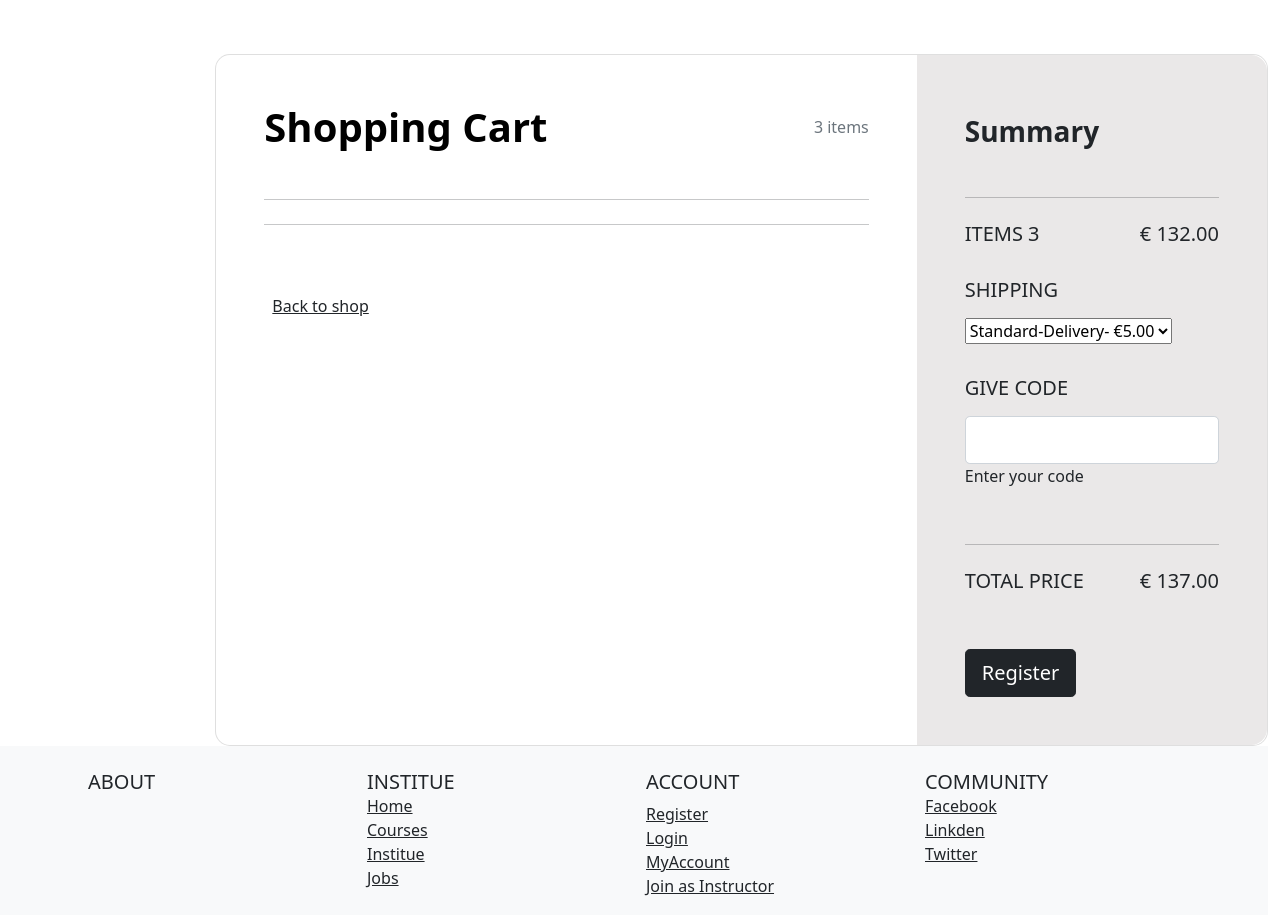
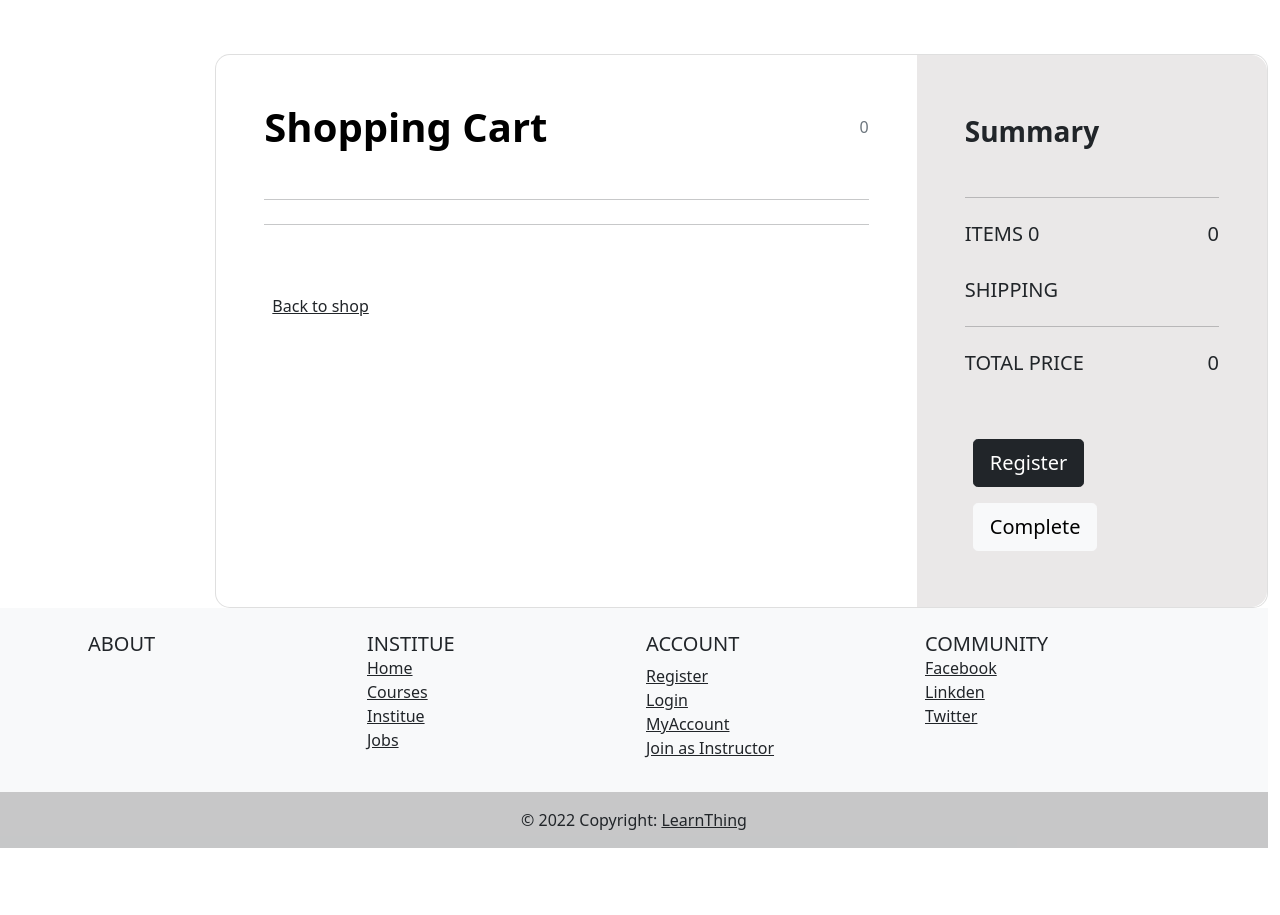
Before and after one commit to shimaahamdy/LearnThing-angular, an Angular app: page / in a window 1280 px wide. Shown: the part 1451-2366 px from the top of the page. After the commit the page ends 2299 px from the top, so only its background shows below. Built offline with nearby package versions, Linux system fonts and the light colour scheme.

Commit message:
completeShoppingCart

```diff
--- a/src/app/Components/Order/order-making/order-making.component.html
+++ b/src/app/Components/Order/order-making/order-making.component.html
@@ -21,7 +21,7 @@
                   <div class="p-5">
                     <div class="d-flex justify-content-between align-items-center mb-5">
                       <h1 class="fw-bold mb-0 text-black">Shopping Cart</h1>
-                      <h6 class="mb-0 text-muted">3 items</h6>
+                      <h6 class="mb-0 text-muted">{{orderItems.length}}</h6>
                     </div>
                     <hr class="my-4">
 
@@ -39,16 +39,20 @@
 
 
                         <input id="form1" min="0" name="quantity" value="1" type="number"
-                          class="form-control form-control-sm" (change)="getTotalPrice(item)"/>
+                          class="form-control form-control-sm" (change)="changeQuantity($event,item)"/>
 
 
                       </div>
                       <div class="col-md-3 col-lg-2 col-xl-2 offset-lg-1">
-                        <h6 class="mb-0">{{item.price}}</h6>
+                        <h6 class="mb-0">{{getProdPrice(item)}}</h6>
                       </div>
-                      <div class="col-md-1 col-lg-1 col-xl-1 text-end">
+
+                      <div class="col-md-2 col-lg-2 col-xl-2">
+                        only {{getQuantity(item)}} in stock
+                      </div>
+                      <!-- <div class="col-md-1 col-lg-1 col-xl-1 text-end">
                         <a href="#!" class="text-muted"><i class="fas fa-times"></i></a>
-                      </div>
+                      </div> -->
                     </div>
 
                     <hr class="my-4">
@@ -68,39 +72,42 @@
                     <hr class="my-4">
 
                     <div class="d-flex justify-content-between mb-4">
-                      <h5 class="text-uppercase">items 3</h5>
-                      <h5>€ 132.00</h5>
+                      <h5 class="text-uppercase">items {{orderItems.length}}</h5>
+                      <h5>{{getTotalPrice()}}</h5>
                     </div>
 
                     <h5 class="text-uppercase mb-3">Shipping</h5>
 
-                    <div class="mb-4 pb-2">
+                    <!-- <div class="mb-4 pb-2">
                       <select class="select">
-                        <option value="1">Standard-Delivery- €5.00</option>
+                        <option value="1">Standard-Delivery-</option>
                         <option value="2">Two</option>
                         <option value="3">Three</option>
                         <option value="4">Four</option>
                       </select>
-                    </div>
+                    </div> -->
 
-                    <h5 class="text-uppercase mb-3">Give code</h5>
+                    <!-- <h5 class="text-uppercase mb-3">Give code</h5>
 
                     <div class="mb-5">
                       <div class="form-outline">
                         <input type="text" id="form3Examplea2" class="form-control form-control-lg" />
                         <label class="form-label" for="form3Examplea2">Enter your code</label>
                       </div>
-                    </div>
+                    </div> -->
 
                     <hr class="my-4">
 
                     <div class="d-flex justify-content-between mb-5">
                       <h5 class="text-uppercase">Total price</h5>
-                      <h5>€ 137.00</h5>
+                      <h5>{{getTotalPrice()}}</h5>
                     </div>
 
-                    <button type="button" class="btn btn-dark btn-block btn-lg"
+                    <button type="button" class="btn btn-dark btn-block btn-lg m-2"
                       data-mdb-ripple-color="dark">Register</button>
+
+                    <button type="button" class="btn btn-light btn-block btn-lg m-2"
+                      data-mdb-ripple-color="dark" (click)="complete()">Complete</button>
 
                   </div>
                 </div>
--- a/src/app/Components/Order/order-making/order-making.component.ts
+++ b/src/app/Components/Order/order-making/order-making.component.ts
@@ -1,8 +1,10 @@
+import { IcuPlaceholder } from '@angular/compiler/src/i18n/i18n_ast';
 import { toPublicName } from '@angular/compiler/src/i18n/serializers/xmb';
-import { Component, OnInit } from '@angular/core';
+import { Component, ElementRef, OnInit, ViewChild } from '@angular/core';
 import { ICategory } from 'src/app/Models/icategory';
 import { Iproduct } from 'src/app/Models/iproduct';
 import { ICartViewModel } from 'src/app/ViewModels/IcartViewModel';
+import { ProductListComponent } from '../product-list/product-list.component';
 
 @Component({
   selector: 'app-order-making',
@@ -11,11 +13,16 @@ import { ICartViewModel } from 'src/app/ViewModels/IcartViewModel';
 })
 export class OrderMakingComponent implements OnInit {
 
-  catList:ICategory[];
   selecedCategoryid:number = 0;
   sendOrderTotalPrice:number = 0;
   orderItems:ICartViewModel[]=[];
+  totalPrice:number=0;
+  catList:ICategory[]=[];
+  selectedItem:ICartViewModel[]=[];
 
+  // viewchild: used to ref any element in view that has template variable
+   @ViewChild(ProductListComponent) prdLlist!: ProductListComponent; //that will not be ever with null or undefine value when it used
+   //above we can see  object of ts class of prdlist
   constructor() {
     this.catList = [
       {id:1,name:"oop"},
@@ -29,8 +36,54 @@ export class OrderMakingComponent implements OnInit {
 
   bought(item:ICartViewModel)
   {
-    console.log(item);
+
     this.orderItems.push(item);
+    this.totalPrice+=item.unitPrice;
+
+  }
+  changeQuantity(event:any,item:ICartViewModel)
+  {
+    let quan:number = parseInt(event.target.value)
+    if(this.prdLlist.getQuantity(item)>=quan)
+    {
+    if( quan>item.quantity)
+    {
+
+       let diff:number=0;
+       diff = quan-item.quantity;
+       this.totalPrice+=diff*item.unitPrice;
+
+
+    }
+    else if(quan<item.quantity)
+    {
+      let diff:number=0;
+       diff = item.quantity-quan;
+       this.totalPrice-=diff*item.unitPrice;
+    }
+    item.totalPrice=quan*item.unitPrice;
+    item.quantity=quan;
+  }
+
+  }
+  getProdPrice(item:ICartViewModel)
+  {
+    return item.totalPrice;
+  }
+  getTotalPrice()
+  {
+
+    return this.totalPrice;
+  }
+  complete()
+  {
+    this.prdLlist.completeOrder(this.orderItems);
+  }
+  getQuantity(item:ICartViewModel)
+  {
+    console.log(this.prdLlist.getQuantity(item));
+    return this.prdLlist.getQuantity(item);
+
   }
 
 
--- a/src/app/Components/Order/product-list/product-list.component.ts
+++ b/src/app/Components/Order/product-list/product-list.component.ts
@@ -57,10 +57,22 @@ export class ProductListComponent implements OnInit ,OnChanges{
   addToCart(item:Iproduct)
   {
     const cartModel:ICartViewModel =
-    {id:item.id,name:item.name,quantity:1,unitPrice:item.price,imgURL:item.imgURL}
+    {id:item.id,name:item.name,quantity:1,unitPrice:item.price,imgURL:item.imgURL,totalPrice:1*item.price}
     console.log(cartModel);
    this.addToCartItem.emit(cartModel);
 
   }
 
+  completeOrder(orderItems:ICartViewModel[])
+  {
+    for(let item of orderItems)
+    {
+      this.prodList.find(prd=> prd.id == item.id)!.quantity-=item.quantity;
+    }
+  }
+  getQuantity(item:ICartViewModel)
+  {
+    return this.prodList.find(prd=> prd.id == item.id)!.quantity;
+  }
+
 }
--- a/src/app/ViewModels/IcartViewModel.ts
+++ b/src/app/ViewModels/IcartViewModel.ts
@@ -3,5 +3,6 @@ export interface ICartViewModel {
     name:string,
     quantity:number,
     unitPrice:number,
-    imgURL:string;
+    imgURL:string,
+    totalPrice:number;
 }
```
